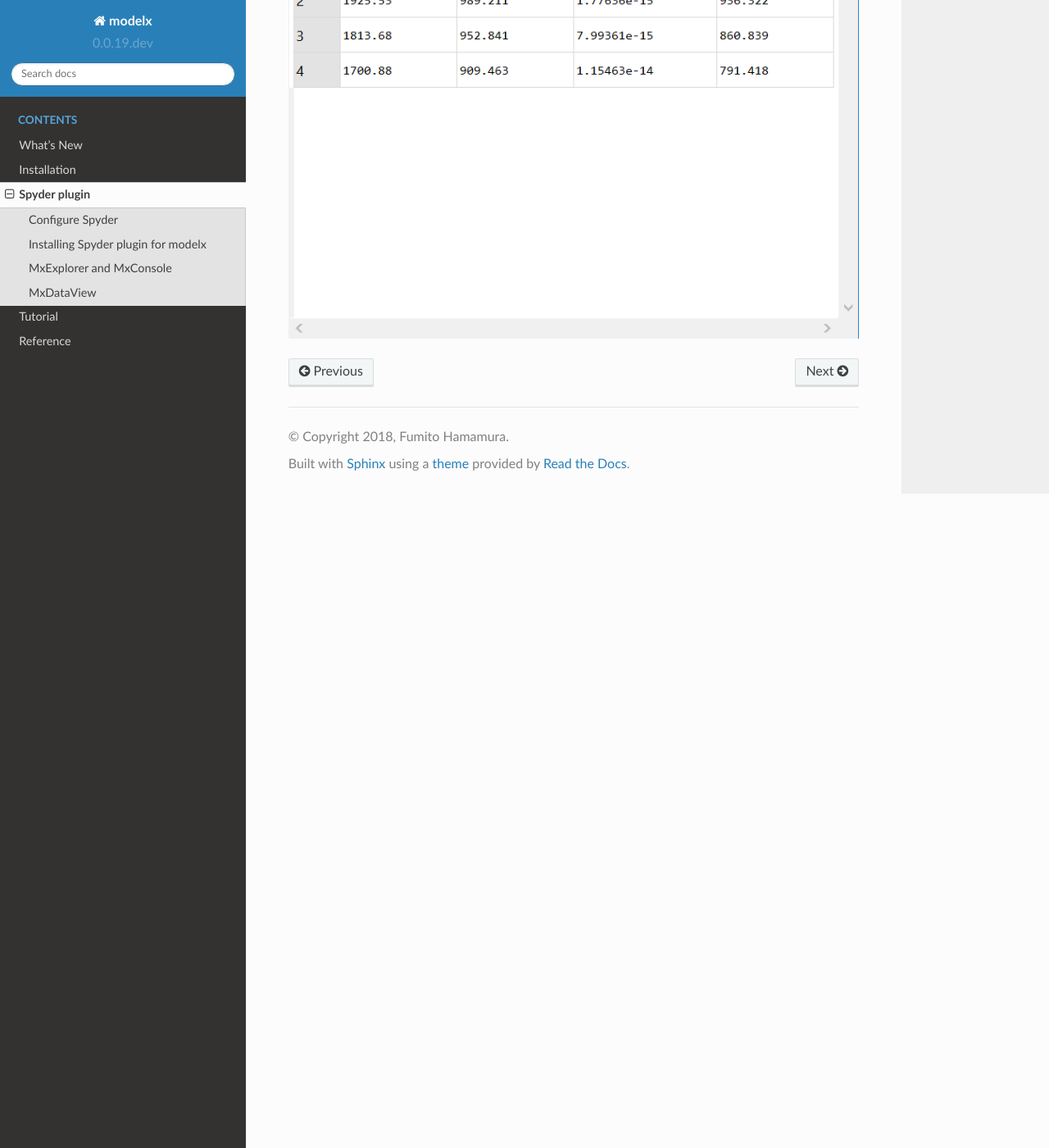
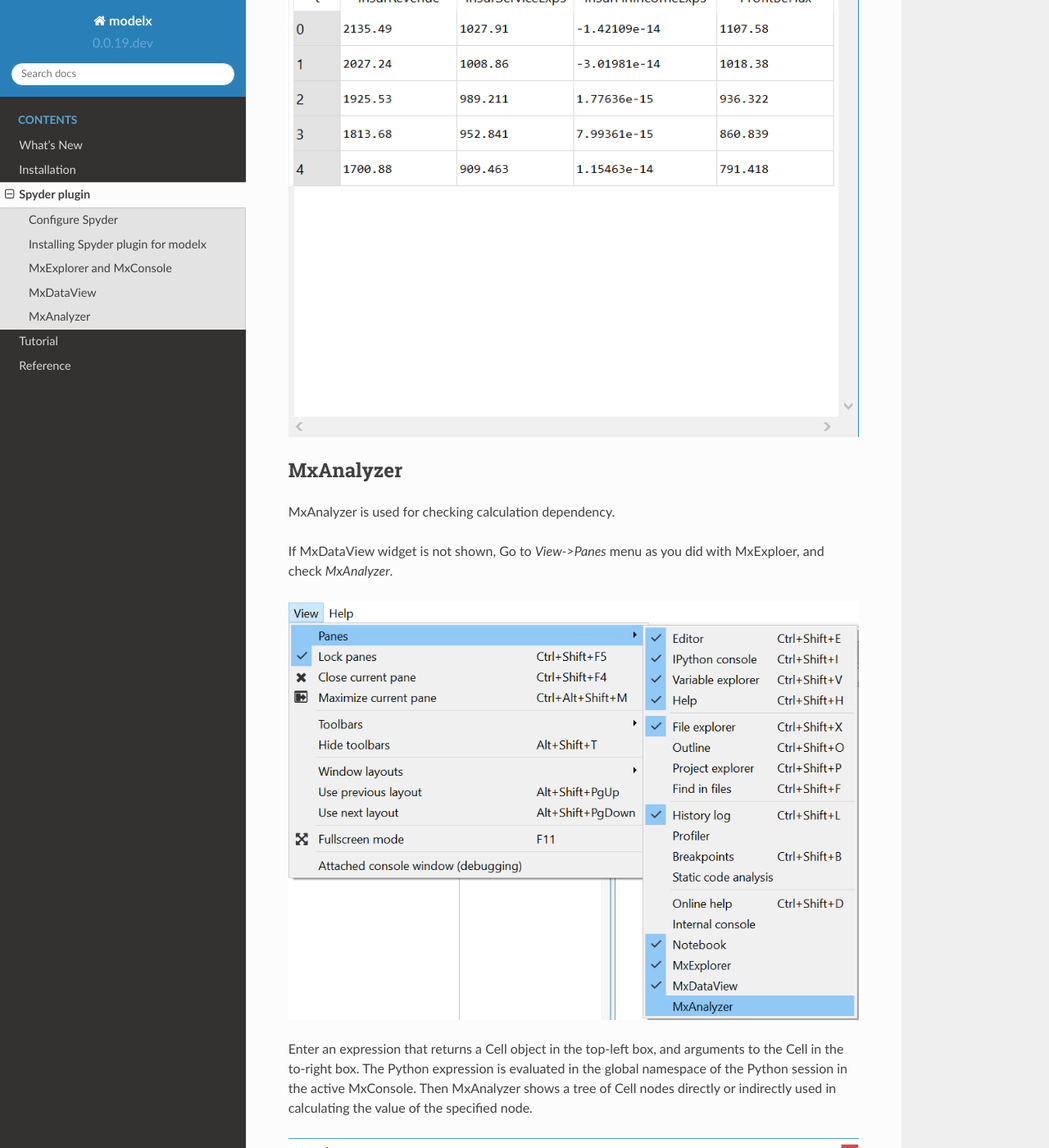
Before and after one commit to fumitoh/modelx, a Sphinx documentation site: the page built from doc/source/spyder.rst, in a window 1280 px wide and 1400 px high, scrolled down 6204 px. Shown: the whole window at 82% size. Built offline with Sphinx 7.4.7 and the Read the Docs theme 2.0.0, drawn with Linux system fonts in a browser that asks for light colours; some of the changed text lies outside the part shown.

Commit message:
DOC: Add description on MxAnalyzer

```diff
--- a/doc/source/spyder.rst
+++ b/doc/source/spyder.rst
@@ -15,6 +15,7 @@ a primary version of components, including:
 * MxConsole
 * MxExplorer
 * MxDataView
+* MxAnalyzer
 
 **MxConsole**  appears as tabs in Spyder's default IPython console,
 and runs custom IPython shells. Users should use these shells instead of
@@ -29,6 +30,11 @@ of cells in a selected space next to the tree.
 
 **MxDataView** shows data in modelx objects in a
 spreadsheet-like tabular format.
+
+**MxAnalyzer** is for tracking dependency of calculations.
+The user enter a Cell node, a combination of a Cell and arguments, and
+MxAnalyzer currently shows a tree of Cell nodes directly or indirectly used in
+calculating the value of the specified node.
 
 The plugin widgets are "dockable" as Spyder's default widgets, meaning
 you can detach those widgets from the Spyder's main window to have their
@@ -122,6 +130,7 @@ The list of the formulas appears to the right of the model tree in MxExplorer.
 
 .. figure:: images/spyder/CodeListExample.png
 
+.. _MxDataView:
 
 MxDataView
 ----------
@@ -142,3 +151,24 @@ Python session in the active MxConsole. The expression is
 re-evaluated every time MxConsole execute a Python command.
 
 .. figure:: images/spyder/MxDataViewExample.png
+
+.. _MxAnalyzer:
+
+MxAnalyzer
+----------
+
+MxAnalyzer is used for checking calculation dependency.
+
+If MxDataView widget is not shown, Go to *View->Panes* menu as you did with
+MxExploer, and check *MxAnalyzer*.
+
+.. figure:: images/spyder/MxAnalyzerMenu.png
+
+Enter an expression that returns a Cell object in the top-left box, and
+arguments to the Cell in the to-right box.
+The Python expression is evaluated in the global namespace of the
+Python session in the active MxConsole.
+Then MxAnalyzer shows a tree of Cell nodes directly or indirectly used in
+calculating the value of the specified node.
+
+.. figure:: images/spyder/MxAnalyzer.png
--- a/doc/source/whatsnew.rst
+++ b/doc/source/whatsnew.rst
@@ -298,7 +298,7 @@ Releases: spyder-modelx
 v0.0.7 (31 December 2018)
 -------------------------
 
-- Add MxAnalyzer widget.
+- Add MxAnalyzer widget. See :ref:`MxAnalyzer` section for details.
 - MxExplorer now shows reference items.
 - MxExplorer now displays dynamic spaces as parametrized expressions.
 
@@ -313,4 +313,4 @@ v0.0.6 (2 December 2018)
 
 v0.0.5 (21 October 2018)
 ------------------------
-- Add MxDataView widget.
+- Add MxDataView widget. See :ref:`MxDataView` section for details.
```
Also changed, not shown: other parts of doc/source/spyder.rst (+3 -1 lines), doc/source/images/spyder/MxAnalyzer.png (added), doc/source/images/spyder/MxAnalyzerMenu.png (added).
